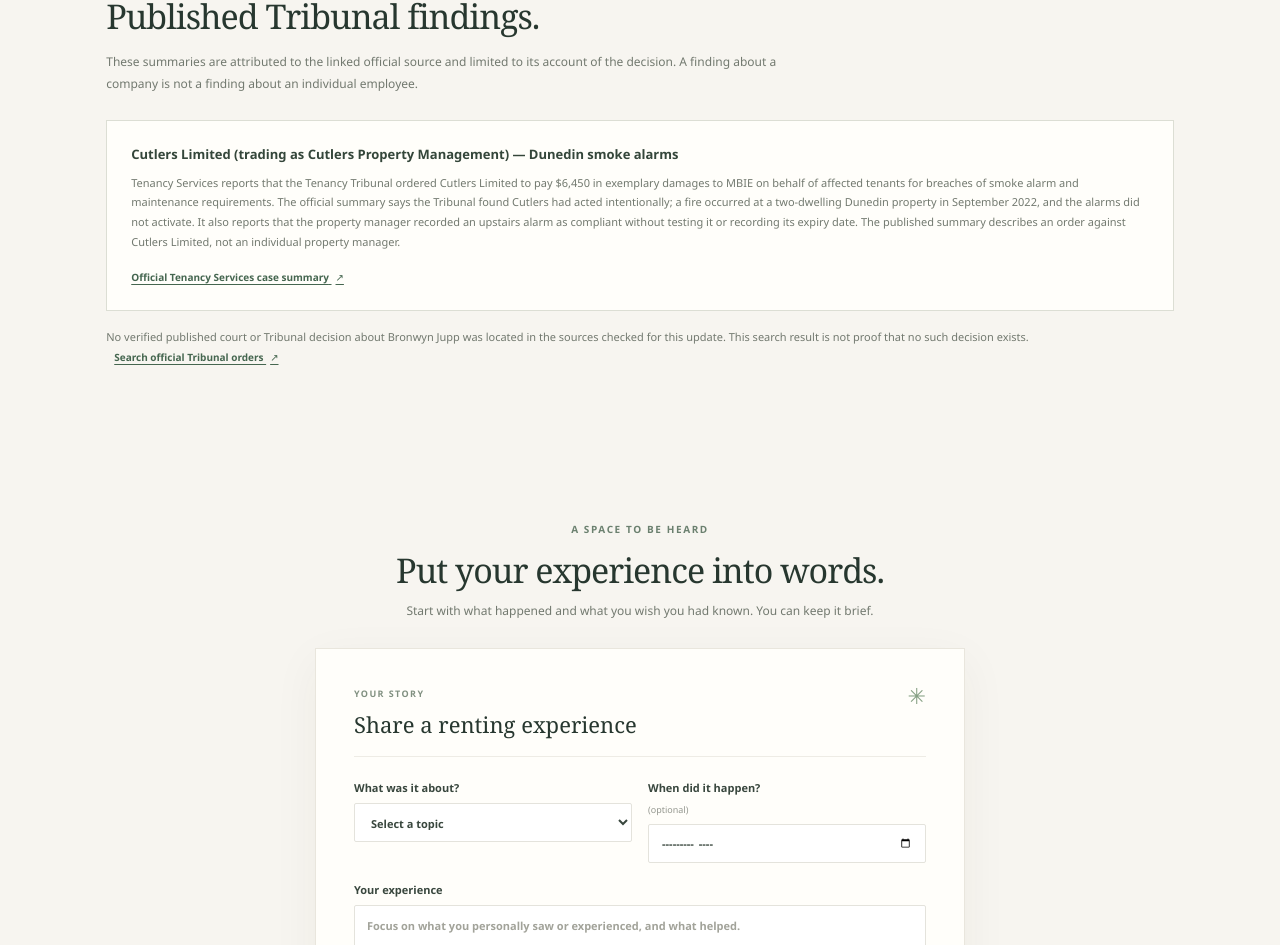
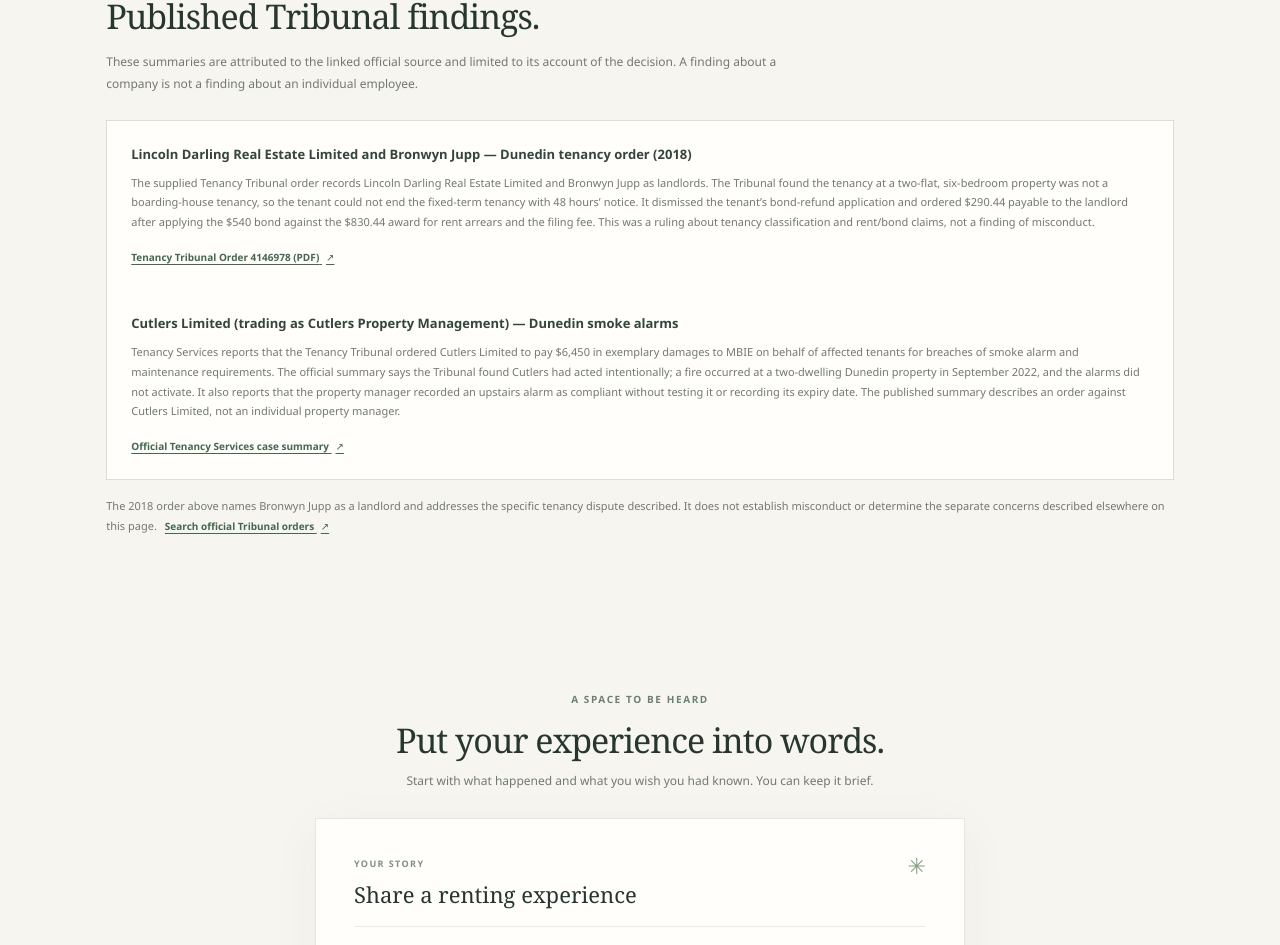
Before and after one commit to paul-study/bronwyn-jupp, a React (Vite) app: page / in a window 1280 px wide. Shown: the part 2292-3237 px from the top of the page. Built offline with nearby package versions, Linux system fonts and the light colour scheme.

Commit message:
Add 2018 tribunal order summary
Co-authored-by: paul-study <220441067+paul-study@users.noreply.github.com>

```diff
--- a/src/App.jsx
+++ b/src/App.jsx
@@ -58,6 +58,12 @@ const documentedConcerns = [
 ]
 
 const publicDecisions = [
+  {
+    title: 'Lincoln Darling Real Estate Limited and Bronwyn Jupp — Dunedin tenancy order (2018)',
+    detail: 'The supplied Tenancy Tribunal order records Lincoln Darling Real Estate Limited and Bronwyn Jupp as landlords. The Tribunal found the tenancy at a two-flat, six-bedroom property was not a boarding-house tenancy, so the tenant could not end the fixed-term tenancy with 48 hours’ notice. It dismissed the tenant’s bond-refund application and ordered $290.44 payable to the landlord after applying the $540 bond against the $830.44 award for rent arrears and the filing fee. This was a ruling about tenancy classification and rent/bond claims, not a finding of misconduct.',
+    source: 'Tenancy Tribunal Order 4146978 (PDF)',
+    href: 'https://tenancy.sgp1.digitaloceanspaces.com/4146978-Tribunal_Order.pdf',
+  },
   {
     title: 'Cutlers Limited (trading as Cutlers Property Management) — Dunedin smoke alarms',
     detail: 'Tenancy Services reports that the Tenancy Tribunal ordered Cutlers Limited to pay $6,450 in exemplary damages to MBIE on behalf of affected tenants for breaches of smoke alarm and maintenance requirements. The official summary says the Tribunal found Cutlers had acted intentionally; a fire occurred at a two-dwelling Dunedin property in September 2022, and the alarms did not activate. It also reports that the property manager recorded an upstairs alarm as compliant without testing it or recording its expiry date. The published summary describes an order against Cutlers Limited, not an individual property manager.',
@@ -211,8 +217,9 @@ function App() {
           ))}
         </div>
         <p className="decision-note">
-          No verified published court or Tribunal decision about Bronwyn Jupp was located in the
-          sources checked for this update. This search result is not proof that no such decision exists.
+          The 2018 order above names Bronwyn Jupp as a landlord and addresses the specific tenancy
+          dispute described. It does not establish misconduct or determine the separate concerns
+          described elsewhere on this page.
           <a href="https://www.justice.govt.nz/tribunals/tenancy/orders/" target="_blank" rel="noreferrer">
             Search official Tribunal orders <span aria-hidden="true">↗</span>
           </a>
```
